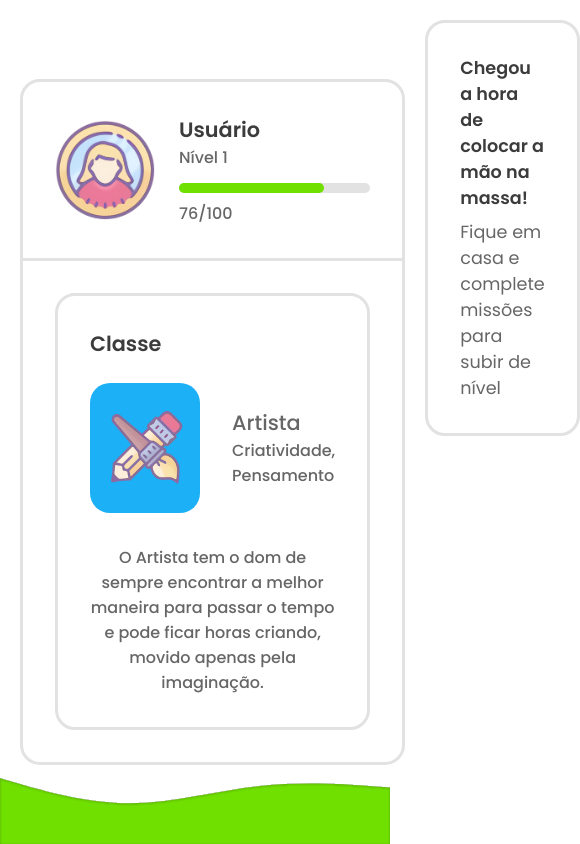
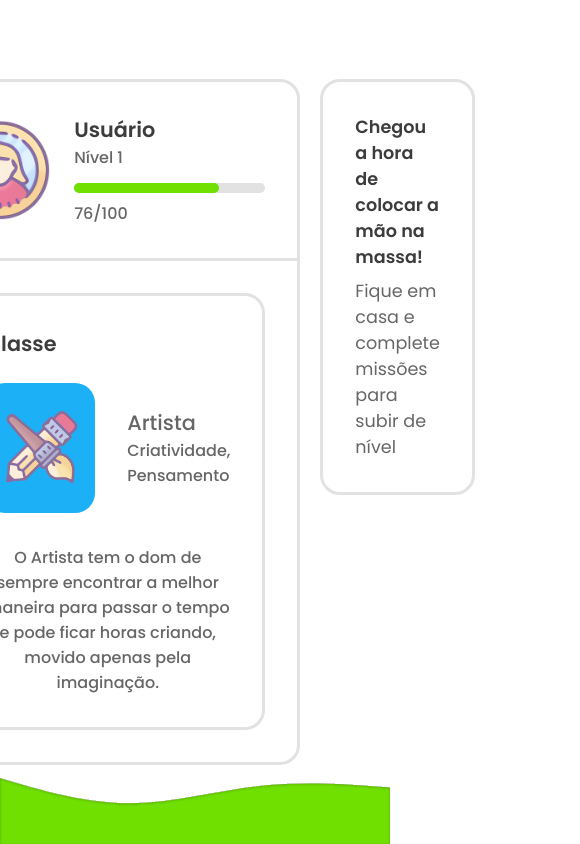
Before and after one commit to larissabenedet/The-Flexboxers-Indoors, a Next.js app: page / in a window 390 px wide. Shown: the whole page, 580 px wide, since content can reach past the window. Built offline with nearby package versions, Linux system fonts and the light colour scheme.

Commit message:
Responsividade para displays maiores consertada

```diff
--- a/src/styles/components/Dashboard.module.scss
+++ b/src/styles/components/Dashboard.module.scss
@@ -1,24 +1,27 @@
 .container {
     position: relative;
+    height: 100vh;
+
+    display: flex;
+    align-items: center;
+    justify-content: center;
 }
 
 .componentsWrapper {
-    height: 100vh;
+    max-height: 768px;
     max-width: 1366px;
-    margin: auto;
 
     display: grid;
     grid-template-columns: 1fr 2fr;
     gap: 20px;
 
-    padding: 20px;
+    margin: 20px;
 
     & > div {
         display: flex;
         position: relative;
         z-index: 2;
         flex-direction: column;
-        justify-content: center;
     }
 }
 
```
